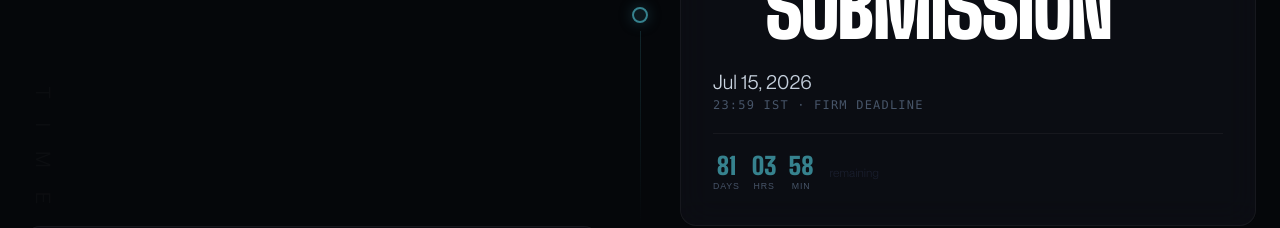
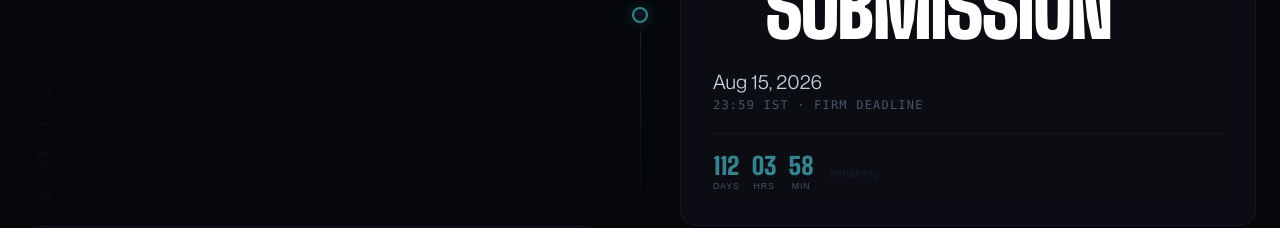
Before and after one commit to WEFIK-INTERNATIONAL/AdSoc6, a Next.js app: page /conference/dates in a window 1280 px wide. Shown: the part 1264-1492 px from the top of the page. Built offline with nearby package versions, Linux system fonts and the light colour scheme; a web font is replaced by a local one.

Commit message:
chore: changed the last submission date

```diff
--- a/src/app/conference/dates/page.js
+++ b/src/app/conference/dates/page.js
@@ -27,8 +27,8 @@ const DATES = [
     id: 2,
     phase: "Phase 02",
     title: "Full Paper Submission",
-    deadline: "2026-07-15",
-    display: "Jul 15, 2026",
+    deadline: "2026-08-15",
+    display: "Aug 15, 2026",
     icon: (
       <svg viewBox="0 0 24 24" fill="none" stroke="currentColor" strokeWidth="1.5" strokeLinecap="round" strokeLinejoin="round" className="w-5 h-5">
         <path d="M14 2H6a2 2 0 0 0-2 2v16a2 2 0 0 0 2 2h12a2 2 0 0 0 2-2V8Z"/><polyline points="14 2 14 8 20 8"/>
```
